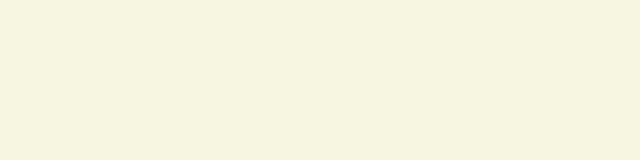
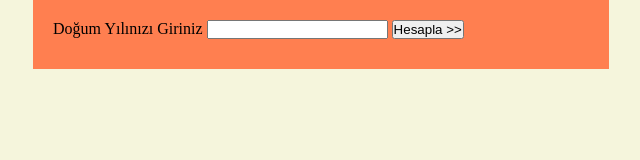
Before and after one commit to baranysf/39-Age-Calculator, a plain HTML site: page index.html in a window 1280 px wide. Shown: the whole page, without its empty margins (319-959 px from the left). Drawn offline with Linux system fonts and the light colour scheme.

Commit message:
proje tamamlandı

```diff
--- a/css/style.css
+++ b/css/style.css
@@ -1,3 +1,26 @@
+*{
+margin: 0;
+padding: 0;
+box-sizing: border-box;
+/* border: 1px solid black; */
+}
+
+
 body{
     background-color: beige;
 }
+
+.container{
+    background-color: coral;
+    margin: auto;
+    width: 45vw;
+    padding: 20px;
+}
+
+#result{
+   text-align: center;
+   font-size: 22px;
+   color: red;
+   font-weight: 900;
+   margin-top: 10px;
+}
--- a/index.html
+++ b/index.html
@@ -10,6 +10,16 @@
 <body>
 
 
+    <div class="container">
+        <form action="">
+            <label for="">Doğum Yılınızı Giriniz</label>
+            <input type="text" name="" id="birth_year">
+            <input type="submit" value="Hesapla >>" onclick="birthyear2age()">
+            <div id="result"></div>
+        </form>
+
+    </div>
+
     <script src="js/script.js"></script>
 </body>
 </html>
--- a/js/script.js
+++ b/js/script.js
@@ -1 +1,23 @@
-console.log('Hello from Console');
+function birthyear2age(){
+    event.preventDefault();
+
+
+    var birth_year;
+    var current_year;
+    var age;
+
+
+    var d=new Date();
+    current_year = d.getFullYear();
+
+    birth_year = document.getElementById('birth_year').value;
+
+
+
+    age = current_year - birth_year;
+
+    console.log(age);
+
+    document.getElementById('result').innerHTML = "Yaşınız:" + age;
+
+}
```
